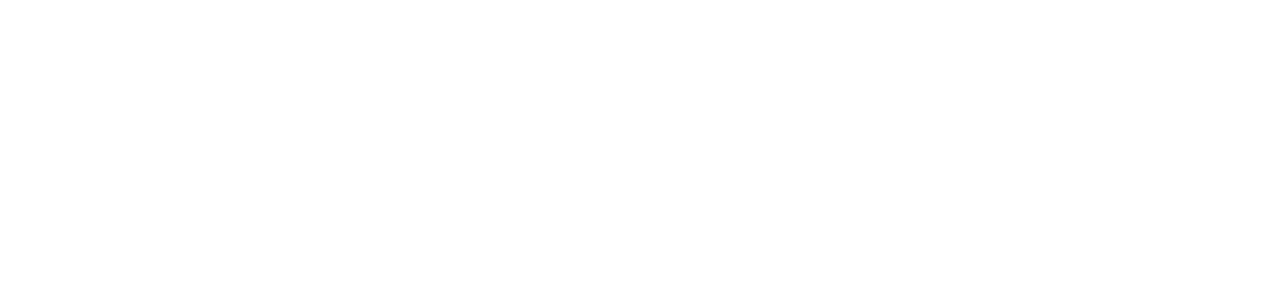
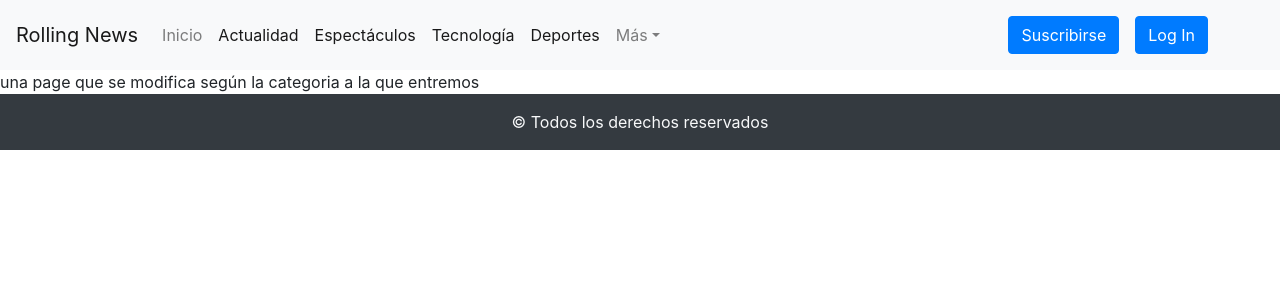
Before and after one commit to padcharlie/RollingNews, a React (Create React App) app: page /categorias in a window 1280 px wide. Shown: the top 300 px of the page. Built offline with nearby package versions, Linux system fonts and the light colour scheme.

Commit message:
esqueleto de categorias  y footer

```diff
--- a/package.json
+++ b/package.json
@@ -6,10 +6,12 @@
     "@testing-library/jest-dom": "^5.12.0",
     "@testing-library/react": "^11.2.6",
     "@testing-library/user-event": "^12.8.3",
+    "bootstrap": "^4.6.0",
     "react": "^17.0.2",
+    "react-bootstrap": "^1.5.2",
     "react-dom": "^17.0.2",
     "react-router-dom": "^5.2.0",
-    "react-scripts": "4.0.3",
+    "react-scripts": "^4.0.3",
     "web-vitals": "^1.1.1"
   },
   "scripts": {
--- a/src/App.js
+++ b/src/App.js
@@ -1,9 +1,12 @@
 import logo from './logo.svg';
 import './App.css';
 import { Fragment } from 'react/cjs/react.production.min';
-import { BrowserRouter as Router, Switch,  Route, Link} from "react-router-dom";
+import { BrowserRouter as Router, Switch,  Route} from "react-router-dom";
+import 'bootstrap/dist/css/bootstrap.min.css';
 import Navegacion from './components/common/Navegacion';
 import Landing from './components/pages/Landing';
+import Pie from './components/common/Pie';
+import Categoria from './components/pages/Categoria';
 
 function App() {
   return (
@@ -14,7 +17,11 @@
       <Route exact path="/">
         <Landing/>
       </Route>
+      <Route exact path="/categorias">
+        <Categoria/>
+      </Route>
     </Switch>
+    <Pie/>
   </Router>
 
 </Fragment>
--- a/src/components/common/Navegacion.js
+++ b/src/components/common/Navegacion.js
@@ -1,9 +1,32 @@
 import React from 'react'
+import { Button, Nav, Navbar, NavDropdown } from 'react-bootstrap'
+import { NavLink } from 'react-router-dom'
 
 export default function Navegacion() {
     return (
-        <div>
-
-        </div>
+        <Navbar bg="light" expand="lg">
+  <Navbar.Brand href="#home">Rolling News</Navbar.Brand>
+  <Navbar.Toggle aria-controls="basic-navbar-nav" />
+  <Navbar.Collapse id="basic-navbar-nav">
+    <Nav className="mr-auto">
+      <NavLink exact={true} to='/' className="nav-link">Inicio</NavLink>
+      <NavLink exact={true} to='/categorias' className="nav-link">Actualidad</NavLink>
+      <NavLink exact={true} to='/categorias' className="nav-link">Espectáculos</NavLink>
+      <NavLink exact={true} to='/categorias' className="nav-link">Tecnología</NavLink>
+      <NavLink exact={true} to='/categorias' className="nav-link">Deportes</NavLink>
+      <NavDropdown title="Más" id="basic-nav-dropdown">
+        <NavDropdown.Item><NavLink exact={true} to='/categorias' className="nav-link">Política</NavLink></NavDropdown.Item>
+        <NavDropdown.Item><NavLink exact={true} to='/categorias' className="nav-link">Economía</NavLink></NavDropdown.Item>
+        <NavDropdown.Item><NavLink exact={true} to='/categorias' className="nav-link">Salud</NavLink></NavDropdown.Item>
+        <NavDropdown.Item><NavLink exact={true} to='/categorias' className="nav-link">Fotografía</NavLink></NavDropdown.Item>
+        <NavDropdown.Divider />
+      </NavDropdown>
+      </Nav>
+      <Nav className="mr-5">
+      <Button className="m-2" type="btn" >Suscribirse</Button>
+      <Button className="m-2" type="btn">Log In</Button>
+    </Nav>
+  </Navbar.Collapse>
+</Navbar>
     )
 }
--- /dev/null
+++ b/src/components/common/Pie.js
@@ -0,0 +1,9 @@
+import React from "react";
+
+export default function Pie() {
+  return (
+    <div className="bg-dark text-center text-light py-3">
+      &copy; Todos los derechos reservados
+    </div>
+  );
+}
--- /dev/null
+++ b/src/components/pages/Categoria.js
@@ -0,0 +1,9 @@
+import React from 'react'
+
+export default function Categoria() {
+    return (
+        <div>
+            una page que se modifica según la categoria a la que entremos
+        </div>
+    )
+}
--- a/src/components/pages/Landing.js
+++ b/src/components/pages/Landing.js
@@ -0,0 +1,9 @@
+import React from 'react'
+
+export default function Landing() {
+    return (
+        <div>
+            f
+        </div>
+    )
+}
```
Also changed, not shown: 1 other file (tests, documents, lock files or other folders).
